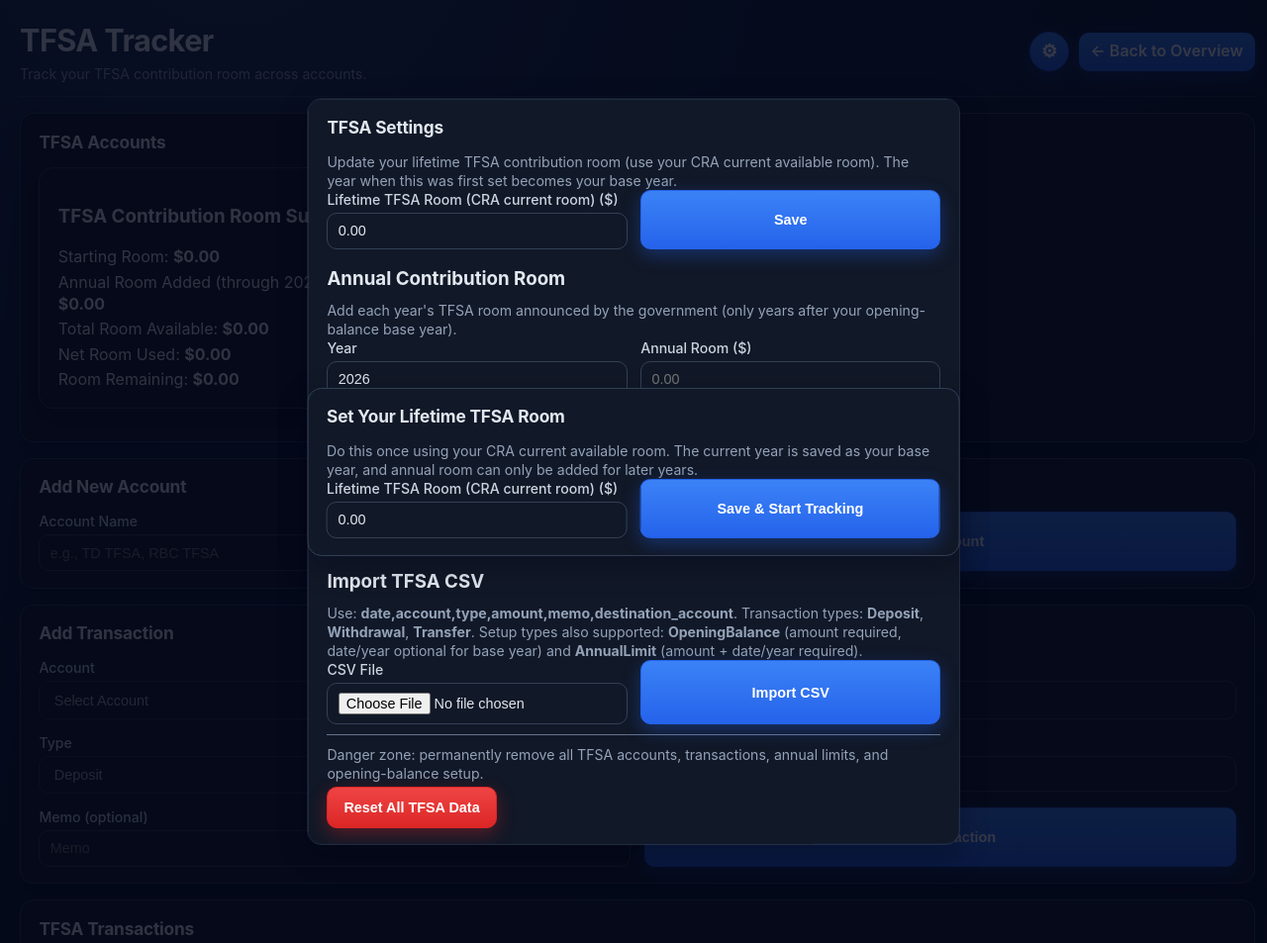
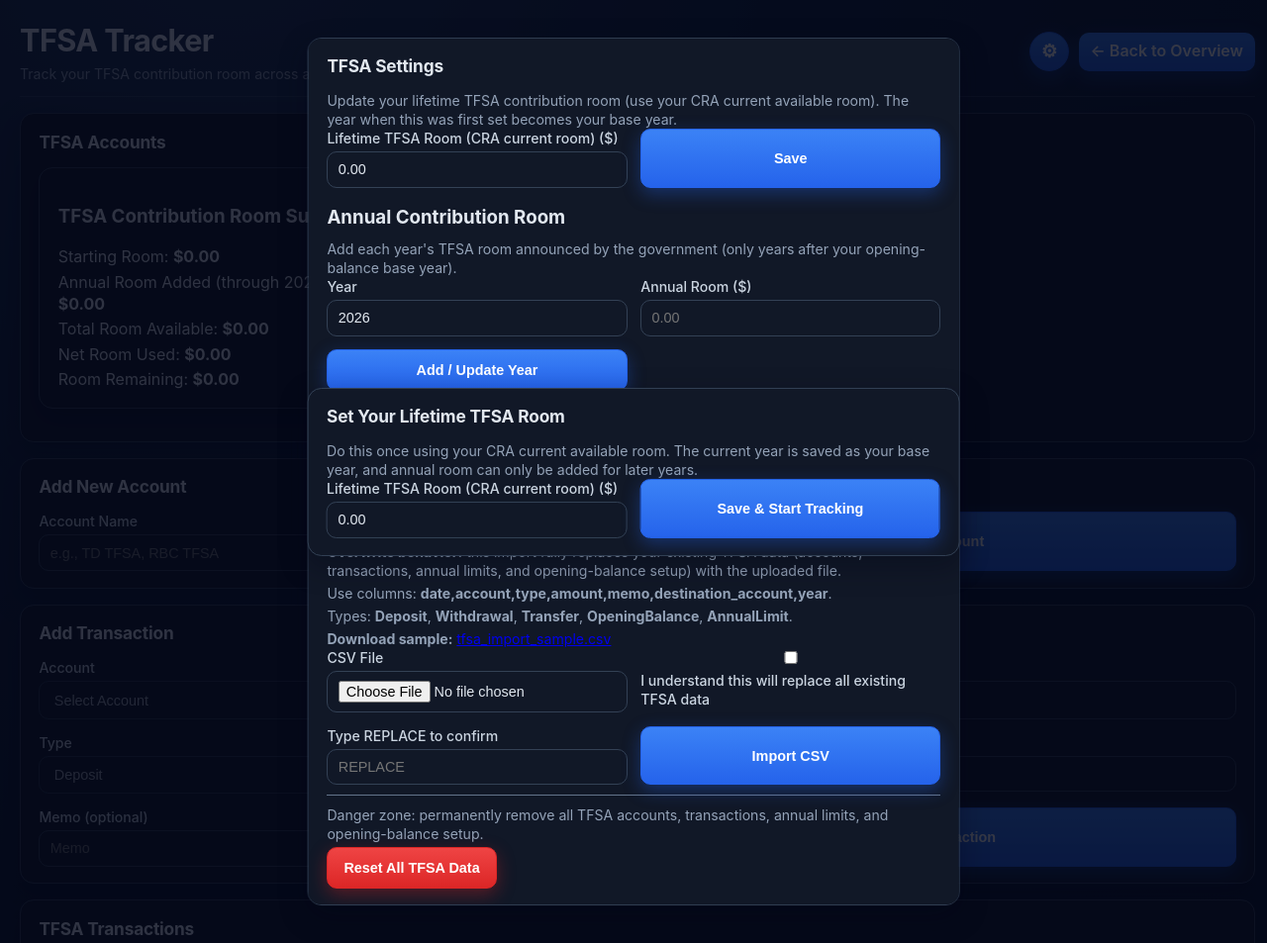
Before and after one commit to GabrielJean/FinGlass, a Flask app: page /tfsa in a window 1280 px wide, after a click that opens the changed part. Shown: the whole page at 99% size. Run offline with Flask 3, Linux system fonts and the light colour scheme; the visitor is signed in with stand-in values (Sample User, id 1); data comes from the database, SQL or seed files in the repository; data that the repository does not hold is empty.

Commit message:
feat: enhance TFSA CSV import functionality with overwrite confirmation and provide sample CSV

```diff
--- a/app/routes/tfsa_routes.py
+++ b/app/routes/tfsa_routes.py
@@ -387,9 +387,22 @@ def reset_tfsa_data():
 
 @bp.post("/api/tfsa/import-csv")
 def import_tfsa_csv():
-    """Import TFSA transactions from CSV using app-defined column format."""
+    """Replace all TFSA data for the current user with uploaded CSV data."""
     user_id = require_user_id()
     db = get_db()
+
+    overwrite_mode = str(request.form.get("overwrite_mode") or "").strip().lower()
+    overwrite_confirm = str(request.form.get("overwrite_confirm") or "").strip().upper()
+
+    if overwrite_mode != "replace_all" or overwrite_confirm != "REPLACE":
+        return jsonify(
+            {
+                "error": (
+                    "TFSA import requires explicit overwrite confirmation. "
+                    "Set overwrite_mode=replace_all and overwrite_confirm=REPLACE."
+                )
+            }
+        ), 400
 
     if "file" not in request.files:
         return jsonify({"error": "Missing file upload field: file"}), 400
@@ -415,6 +428,8 @@ def import_tfsa_csv():
 
     if not parsed_rows and setup_opening_balance is None and not setup_annual_limits:
         return jsonify({"error": "No TFSA rows found in uploaded CSV"}), 400
+
+    reset_user_tfsa_data(db, user_id)
 
     setup_opening_balance_applied = False
     setup_base_year_applied = False
--- a/app/templates/tfsa.html
+++ b/app/templates/tfsa.html
@@ -66,11 +66,22 @@
               </div>
 
               <h3>Import TFSA CSV</h3>
-              <p class="muted">Use: <strong>date,account,type,amount,memo,destination_account</strong>. Transaction types: <strong>Deposit</strong>, <strong>Withdrawal</strong>, <strong>Transfer</strong>. Setup types also supported: <strong>OpeningBalance</strong> (amount required, date/year optional for base year) and <strong>AnnualLimit</strong> (amount + date/year required).</p>
+              <p class="muted"><strong>Overwrite behavior:</strong> this import fully replaces your existing TFSA data (accounts, transactions, annual limits, and opening-balance setup) with the uploaded file.</p>
+              <p class="muted">Use columns: <strong>date,account,type,amount,memo,destination_account,year</strong>.</p>
+              <p class="muted">Types: <strong>Deposit</strong>, <strong>Withdrawal</strong>, <strong>Transfer</strong>, <strong>OpeningBalance</strong>, <strong>AnnualLimit</strong>.</p>
+              <p class="muted"><strong>Download sample:</strong> <a href="/static/tfsa_import_sample.csv" download>tfsa_import_sample.csv</a></p>
               <form id="tfsa-import-form" class="form-grid" enctype="multipart/form-data">
                 <label>
                   CSV File
                   <input type="file" id="tfsa-import-file" accept=".csv,text/csv" required />
+                </label>
+                <label>
+                  <input type="checkbox" id="tfsa-import-overwrite-confirm" required />
+                  I understand this will replace all existing TFSA data
+                </label>
+                <label>
+                  Type REPLACE to confirm
+                  <input type="text" id="tfsa-import-overwrite-text" placeholder="REPLACE" autocomplete="off" spellcheck="false" required />
                 </label>
                 <button type="submit">Import CSV</button>
               </form>
```
Also changed, not shown: app/static/tfsa_import_sample.csv (added, +7 -0 lines).
